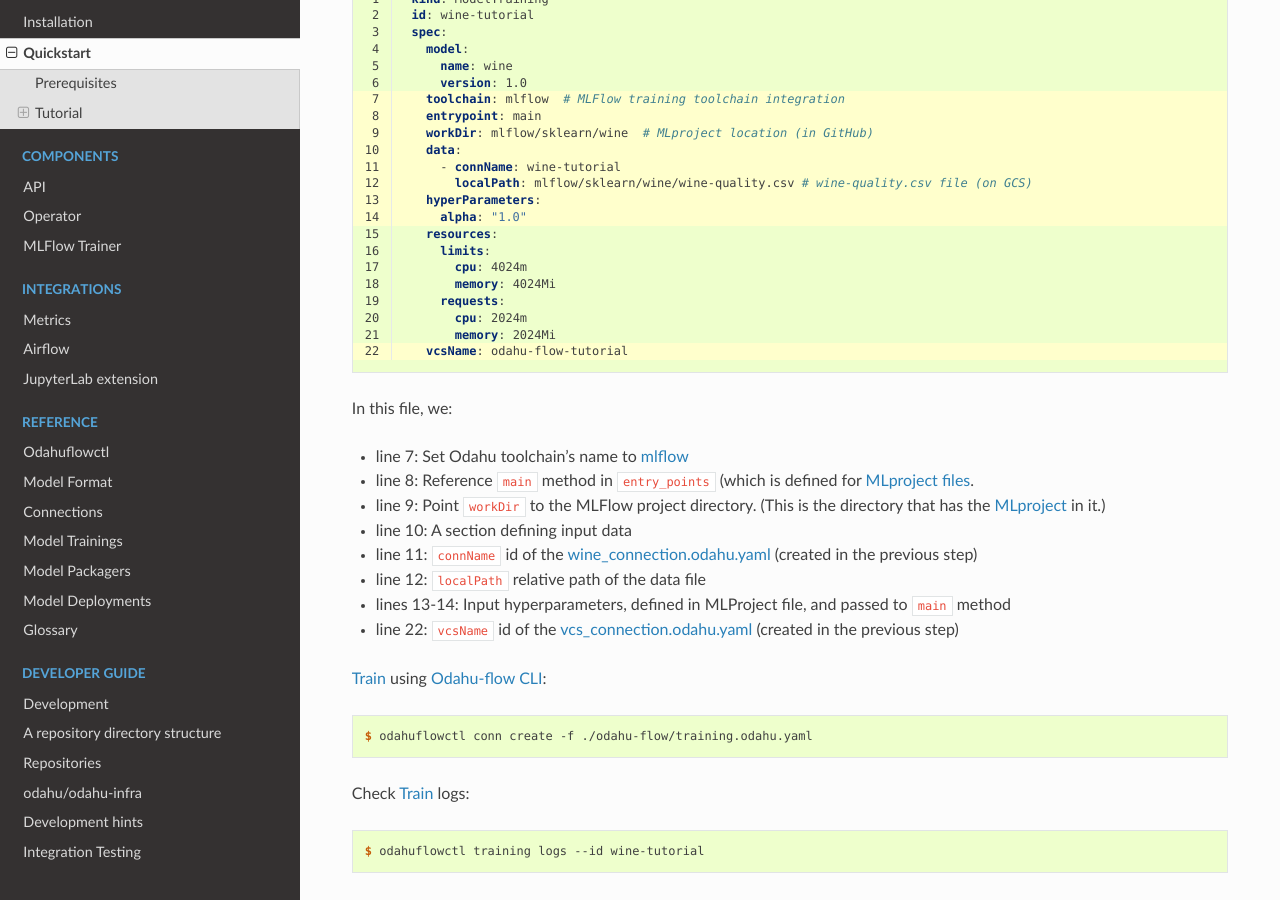
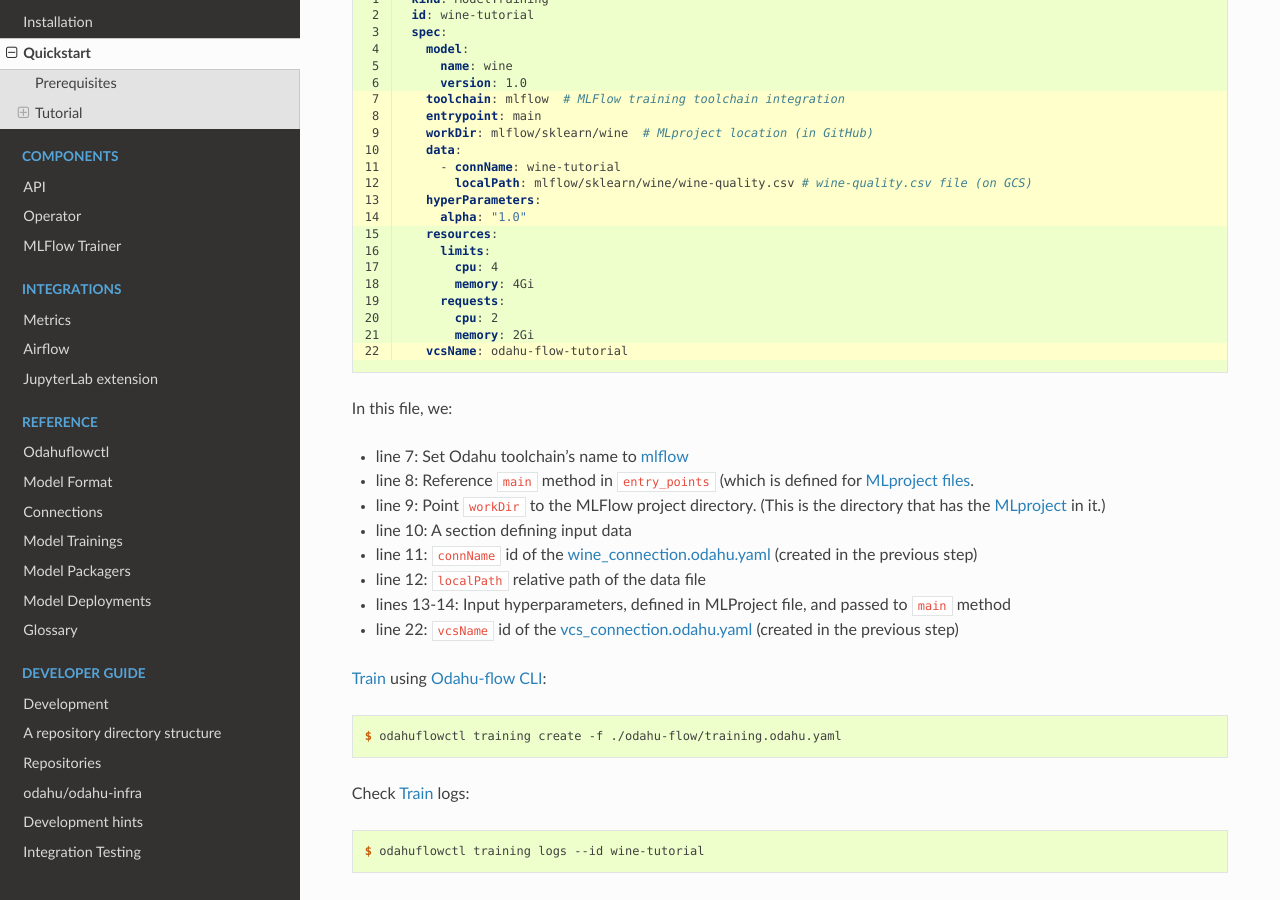
Before and after one commit to odahu/odahu-docs, a Sphinx documentation site: the page built from source/tutorials_wine.rst, in a window 1280 px wide and 900 px high, scrolled down 7506 px. Built offline with Sphinx 7.4.7 and the Read the Docs theme 2.0.0, drawn with Linux system fonts in a browser that asks for light colours; formulas are drawn with MathJax 3.

Commit message:
[fix] Few typos fixed

```diff
--- a/source/tutorials_wine.rst
+++ b/source/tutorials_wine.rst
@@ -429,11 +429,11 @@
         alpha: "1.0"
       resources:
         limits:
-          cpu: 4024m
-          memory: 4024Mi
+          cpu: 4
+          memory: 4Gi
         requests:
-          cpu: 2024m
-          memory: 2024Mi
+          cpu: 2
+          memory: 2Gi
       vcsName: odahu-flow-tutorial
 
 In this file, we:
@@ -451,7 +451,7 @@
 
 .. code-block:: console
 
-    $ odahuflowctl conn create -f ./odahu-flow/training.odahu.yaml
+    $ odahuflowctl training create -f ./odahu-flow/training.odahu.yaml
 
 Check :term:`Train` logs:
 
@@ -545,7 +545,7 @@
 
 .. code-block:: console
 
-    $ odahuflowctl conn create -f ./odahu-flow/packaging.odahu.yaml
+    $ odahuflowctl packaging create -f ./odahu-flow/packaging.odahu.yaml
 
 Check the :term:`Package` logs:
 
```
